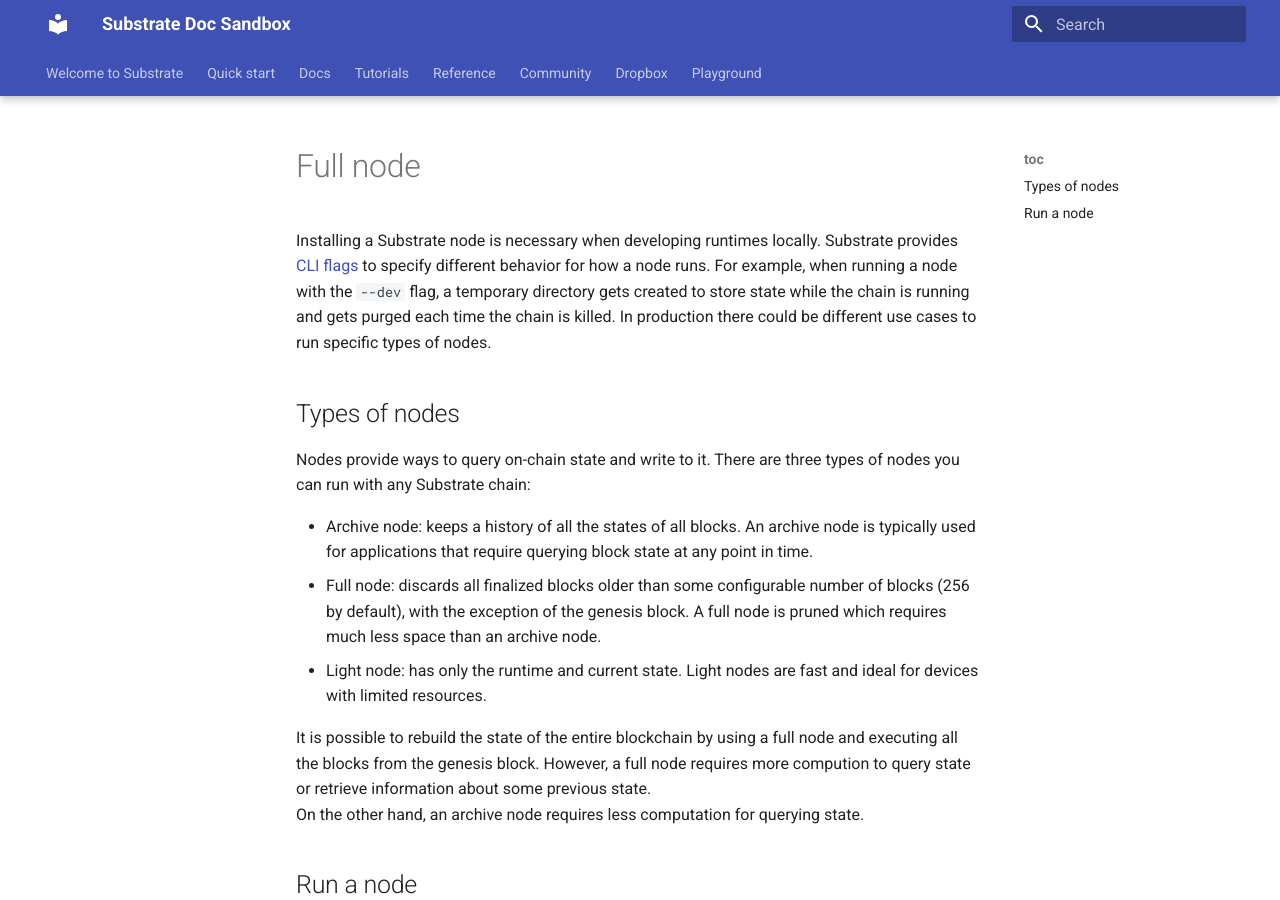
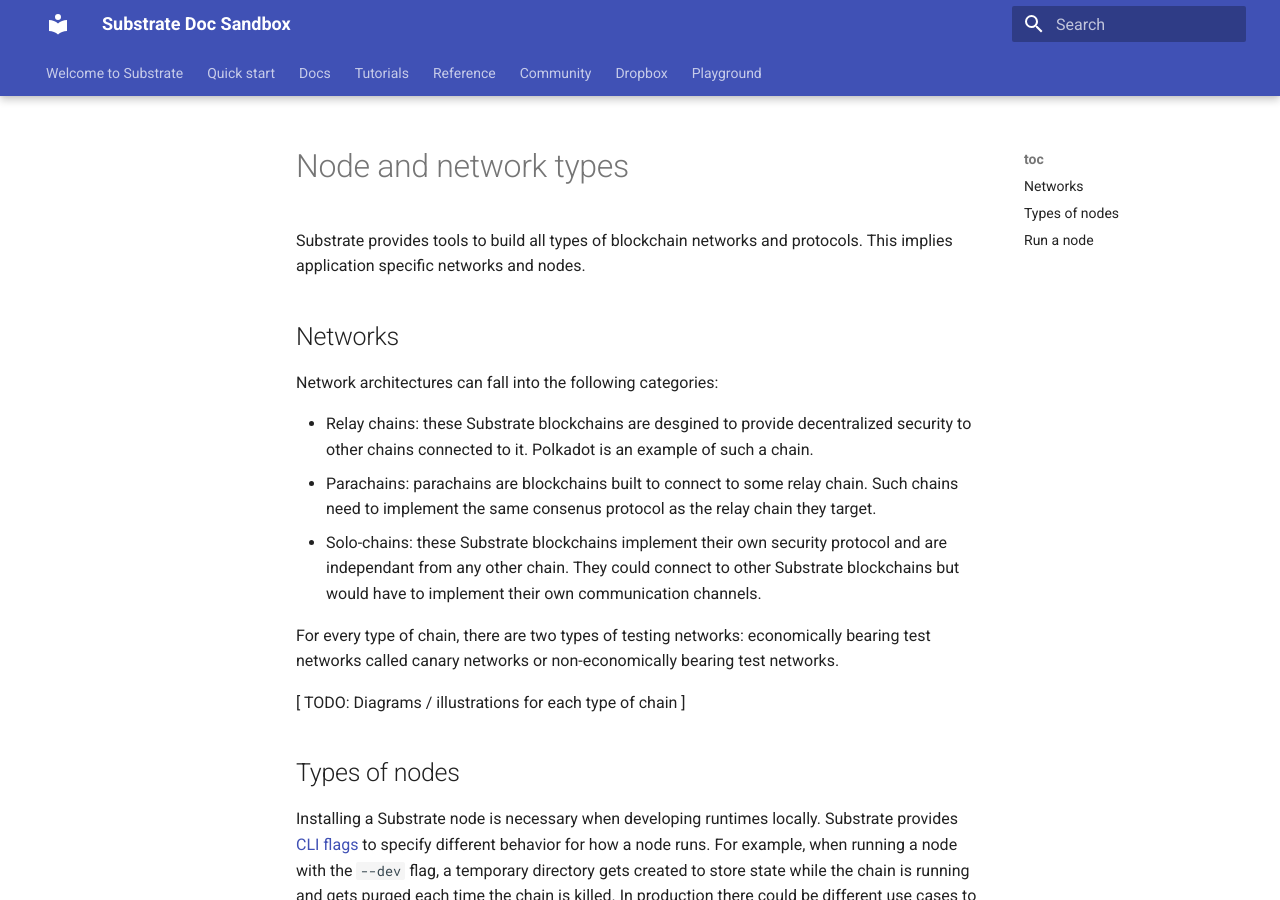
Before and after one commit to polkadot-developers/docs-sandbox, an MkDocs documentation site: the page built from source/docs/main-docs/02-fundamentals/node-and-network-types.md, in a window 1280 px wide and 900 px high. Built offline with MkDocs 1.6.1 and Material for MkDocs 9.7.7, drawn with Linux system fonts in a browser that asks for light colours.

Commit message:
Merge node and network page

```diff
--- a/source/docs/main-docs/02-fundamentals/full-node.md
+++ b/source/docs/main-docs/02-fundamentals/node-and-network-types.md
@@ -1,9 +1,26 @@
+Substrate provides tools to build all types of blockchain networks and protocols.
+This implies application specific networks and nodes.
+
+## Networks
+
+Network architectures can fall into the following categories:
+
+- Relay chains: these Substrate blockchains are desgined to provide decentralized security to other chains connected to it.
+Polkadot is an example of such a chain.
+- Parachains: parachains are blockchains built to connect to some relay chain. Such chains need to implement the same consenus protocol as the relay chain they target.
+- Solo-chains: these Substrate blockchains implement their own security protocol and are independant from any other chain.
+They could connect to other Substrate blockchains but would have to implement their own communication channels.
+
+For every type of chain, there are two types of testing networks: economically bearing test networks called canary networks or non-economically bearing test networks.
+
+[ TODO: Diagrams / illustrations for each type of chain ]
+
+## Types of nodes
+
 Installing a Substrate node is necessary when developing runtimes locally.
 Substrate provides [CLI flags](/todo) to specify different behavior for how a node runs.
 For example, when running a node with the `--dev` flag, a temporary directory gets created to store state while the chain is running and gets purged each time the chain is killed.
 In production there could be different use cases to run specific types of nodes.
-
-## Types of nodes
 
 Nodes provide ways to query on-chain state and write to it.
 There are three types of nodes you can run with any Substrate chain:
--- a/source/mkdocs.yml
+++ b/source/mkdocs.yml
@@ -31,7 +31,8 @@
              - 'Blockchain basics': 'main-docs/02-fundamentals/blockchain-basics.md'
              - 'Substrate node architecture': 'main-docs/02-fundamentals/architecture.md'
              - 'Consensus': 'main-docs/02-fundamentals/consensus.md'
-             - 'Rust': 'main-docs/02-fundamentals/rust-basics.md'
+             - 'Nodes and networks': 'main-docs/02-fundamentals/nodes-and-networks.md'
+             - 'Rust basics': 'main-docs/02-fundamentals/rust-basics.md'
         - 'Install':
              - 'main-docs/03-install/index.md'
              - 'Rust compiler and toolchain': 'main-docs/03-install/rust-builds.md'
```
Also changed, not shown: source/docs/main-docs/02-fundamentals/network-types.md (deleted, +0 -12 lines).
